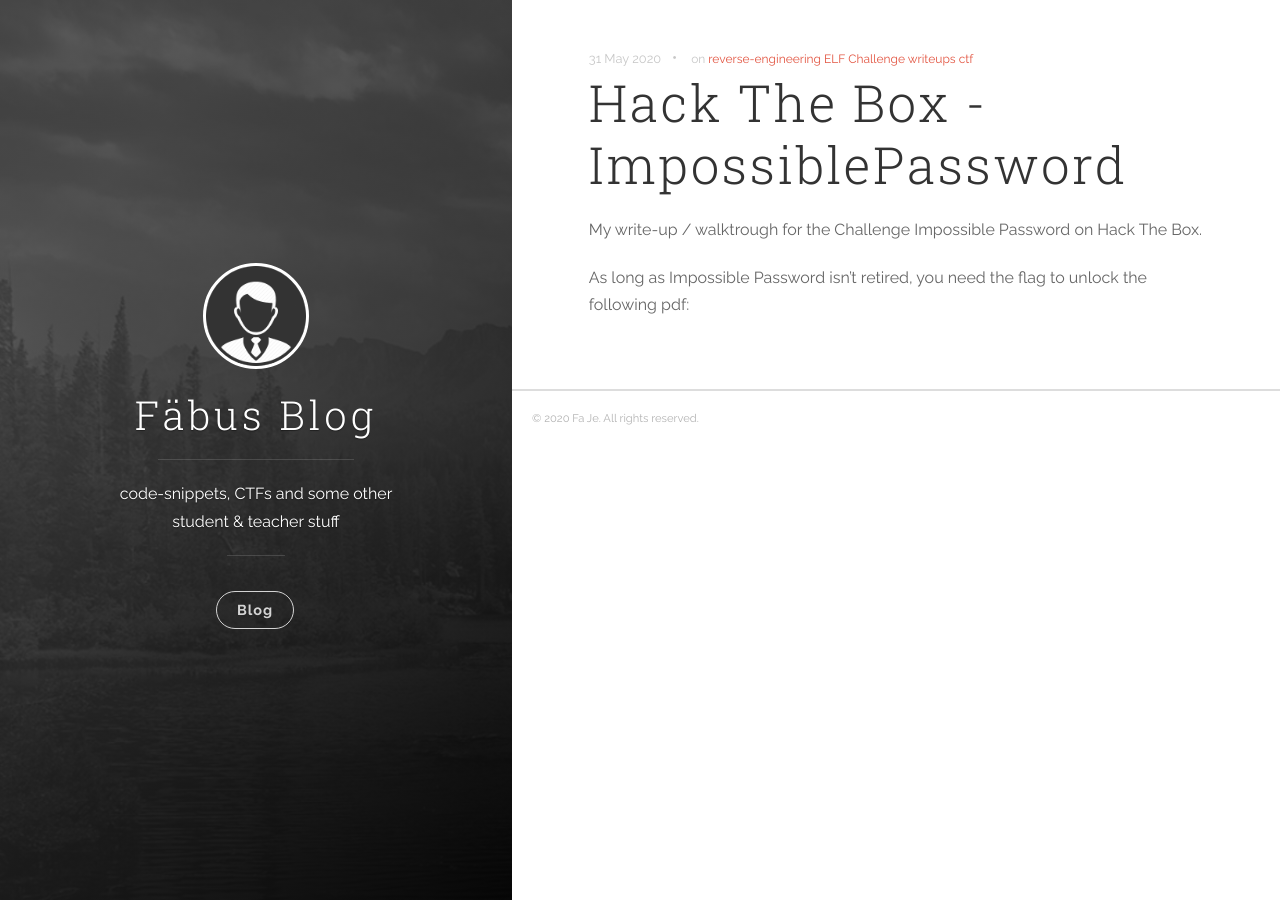
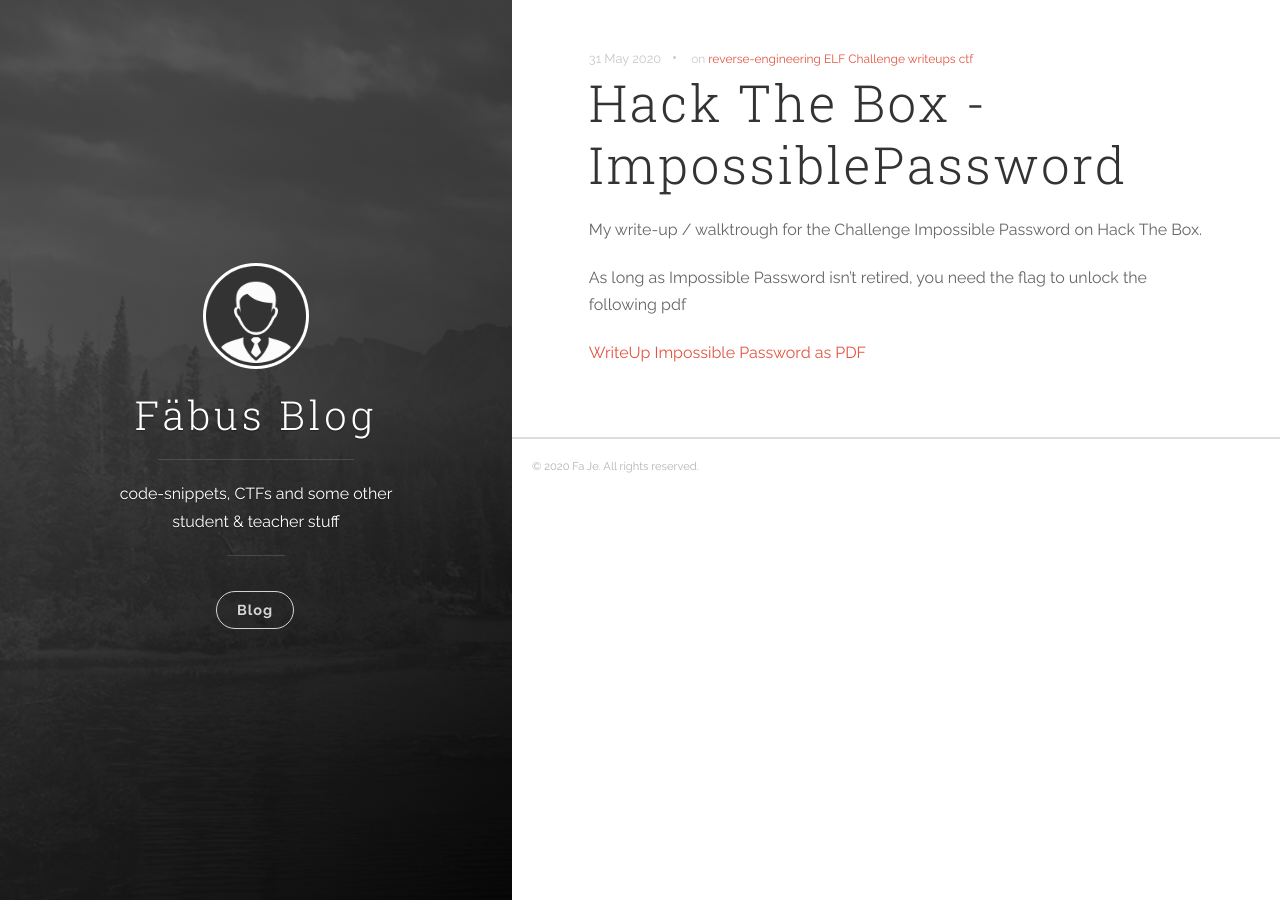
Before and after one commit to jaeflo/jaeflo.github.io, a Jekyll site: the page built from _posts/2020-05-31-hack-the-box-impossiblepassword.md, in a window 1280 px wide. Built offline with Jekyll 4.4.1, drawn with Linux system fonts in a browser that asks for light colours.

Commit message:
pdf impossiblepassword added to master

```diff
--- a/_posts/2020-05-31-hack-the-box-impossiblepassword.md
+++ b/_posts/2020-05-31-hack-the-box-impossiblepassword.md
@@ -6,4 +6,6 @@
 ---
 My write-up / walktrough for the Challenge Impossible Password on Hack The Box.
 
-As long as Impossible Password isn't retired, you need the flag to unlock the following pdf:
+As long as Impossible Password isn't retired, you need the flag to unlock the following pdf
+
+[WriteUp Impossible Password as PDF](https://www.dropbox.com/s/muj1240nuwdgrsy/2020-05-31-hack-the-box-impossiblepassword.pdf?dl=1)
```
